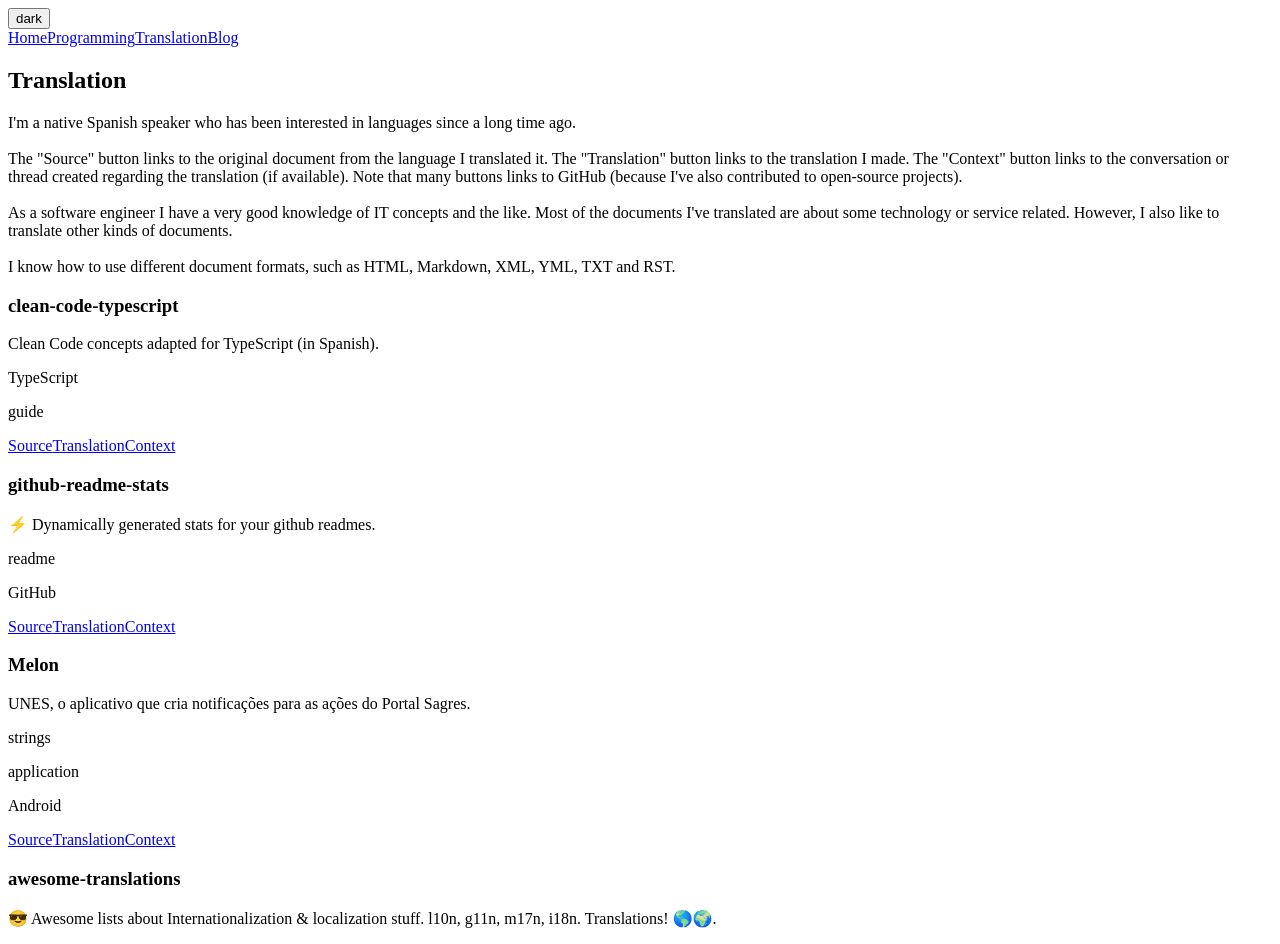
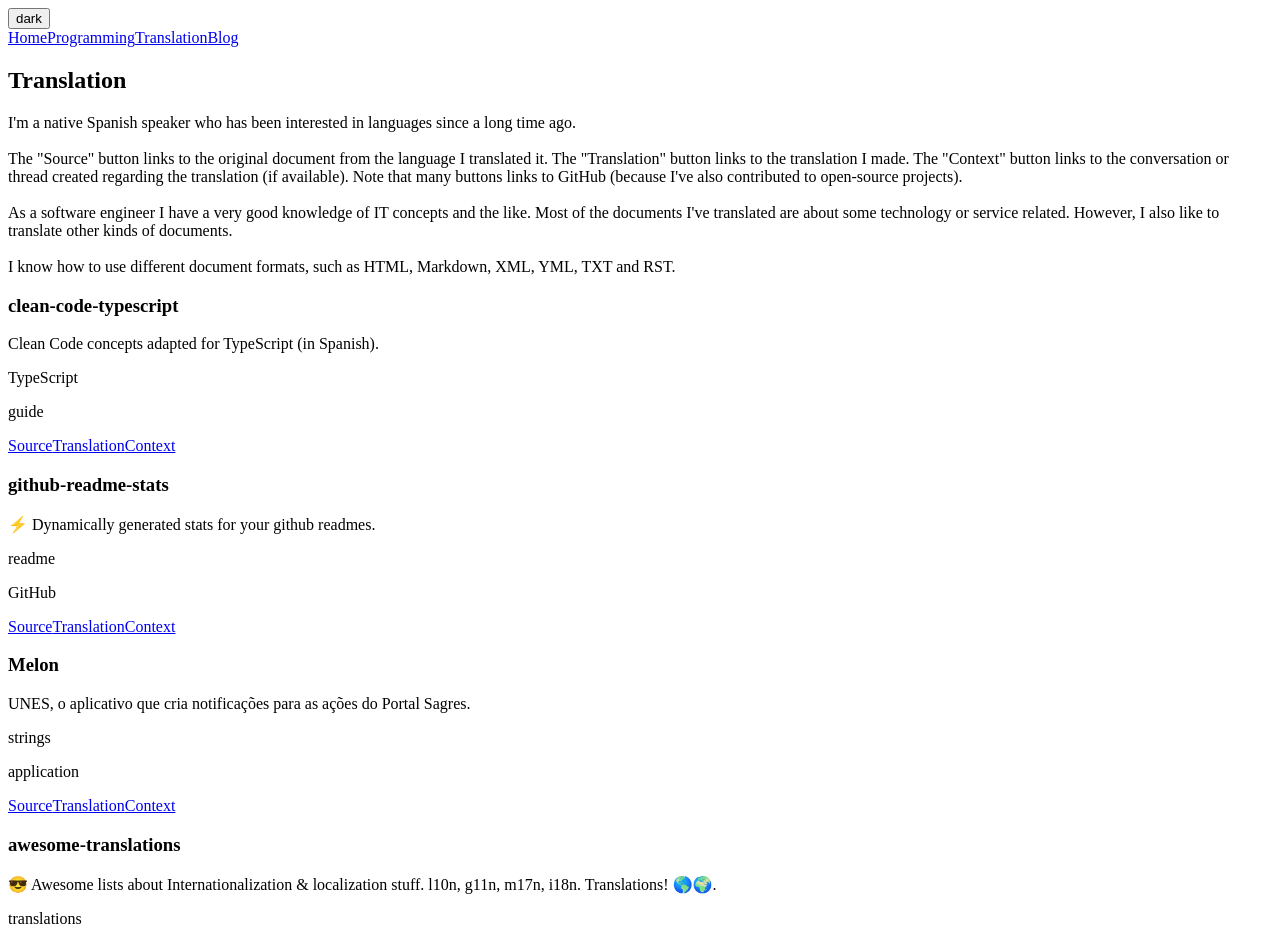
Before and after one commit to JoseDeFreitas/JoseDeFreitas-website, a Next.js app: page /translation in a window 1280 px wide. Shown: the top 944 px of the page. Built offline with nearby package versions, Linux system fonts and the light colour scheme.

Commit message:
Change some tags

```diff
--- a/public/data/data_programming.js
+++ b/public/data/data_programming.js
@@ -11,7 +11,7 @@ export const programmingProjects = [
         description: 'Portfolio website of José De Freitas (this one you are seeing).',
         creation: '09/02/2021',
         link: 'https://github.com/JoseDeFreitas/JoseDeFreitas-website',
-        tags: ['Next.js', 'portfolio', 'website', 'frontend']
+        tags: ['Next.js', 'Tailwind', 'frontend']
     },
     {
         name: 'awesome-youtubers website voting system',
--- a/public/data/data_translation.js
+++ b/public/data/data_translation.js
@@ -24,7 +24,7 @@ export const translationProjects = [
         source: 'https://github.com/ForceTower/Melon',
         translation: 'https://github.com/ForceTower/Melon/pull/79/files',
         pr: 'https://github.com/ForceTower/Melon/pull/79',
-        tags: ['strings', 'application', 'Android']
+        tags: ['strings', 'application']
     },
     {
         name: 'awesome-translations',
```
